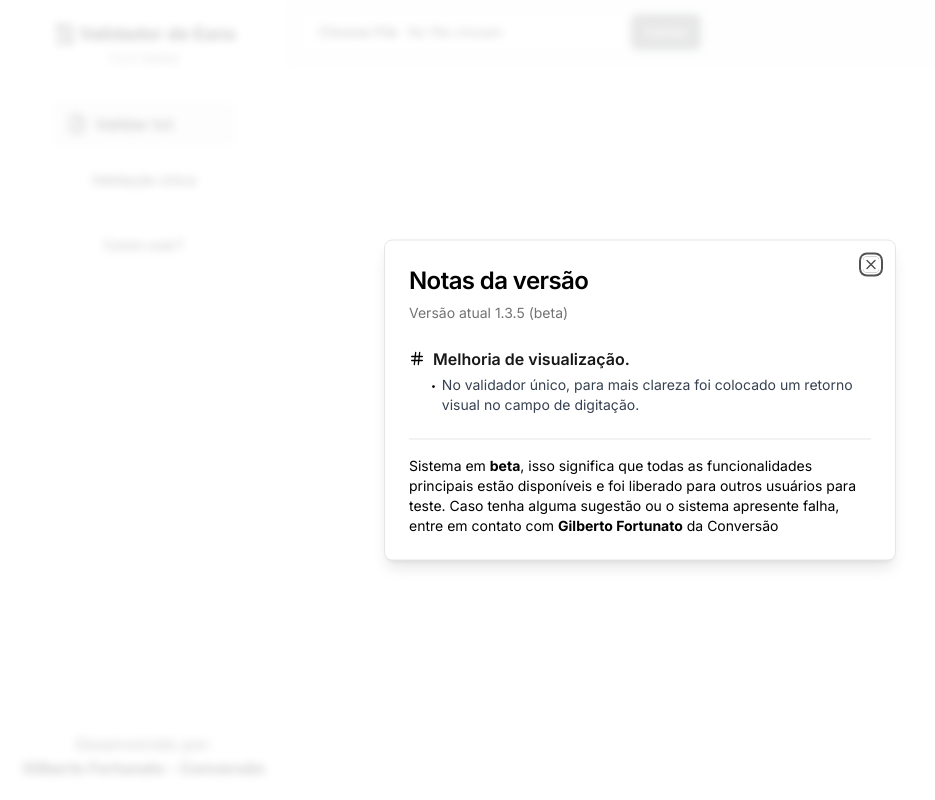
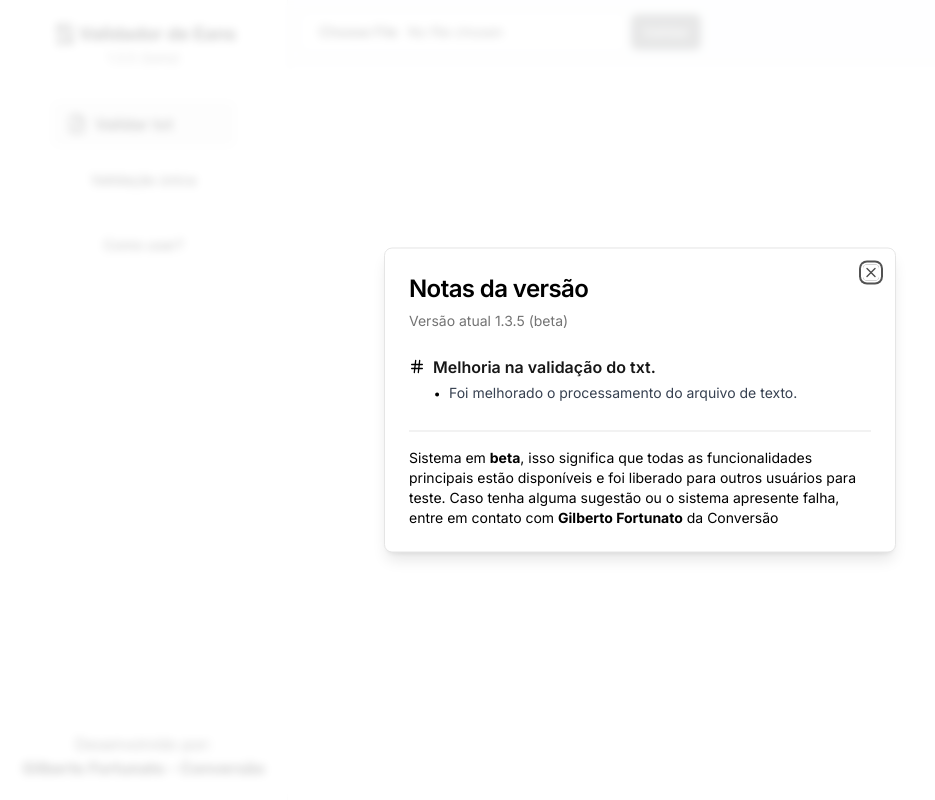
Before and after one commit to xuniorss/ean-validator, a Next.js app: page / in a window 1280 px wide. Shown: the whole page, without its empty margins (0-935 px from the left). Built offline with nearby package versions, Linux system fonts and the light colour scheme.

Commit message:
fix: Ajustando as notas da versao

```diff
--- a/src/components/ReleasesNotes/index.tsx
+++ b/src/components/ReleasesNotes/index.tsx
@@ -27,8 +27,8 @@ export const ReleasesNotes = () => {
 				<article className="my-2">
 					<section className="flex flex-col space-y-1">
 						<ListRelease
-							title="Melhoria de visualização."
-							description="No validador único, para mais clareza foi colocado um retorno visual no campo de digitação."
+							title="Melhoria na validação do txt."
+							description="Foi melhorado o processamento do arquivo de texto."
 						/>
 					</section>
 				</article>
```
